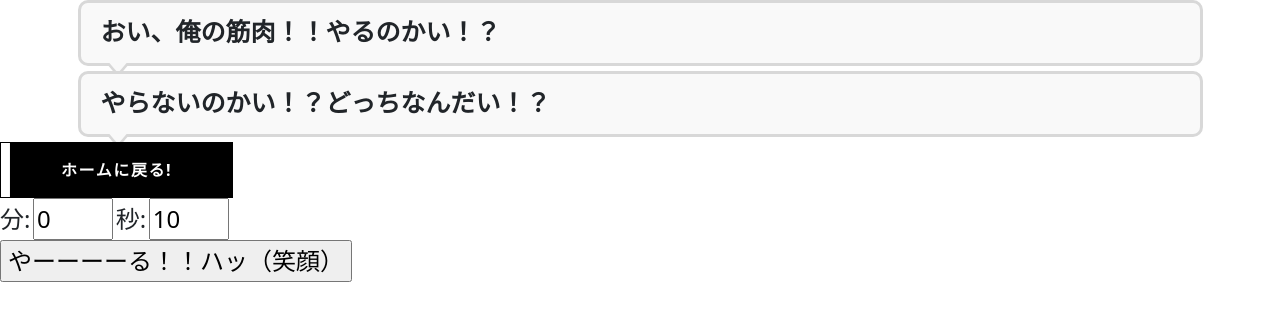
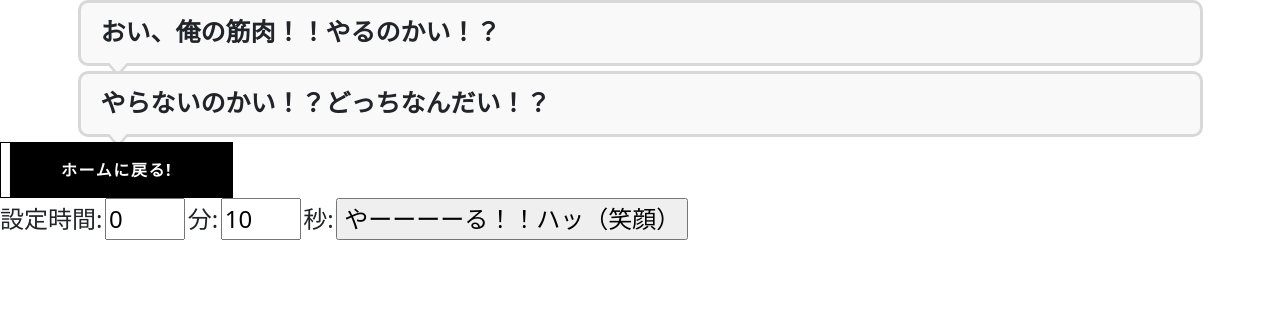
Before and after one commit to e215736/agile_mini_camp_VIP, a Flask app: page /test in a window 1280 px wide. Shown: the top 321 px of the page. Run offline with Flask 2, Linux system fonts and the light colour scheme.

Commit message:
27th cmmit : big count down

```diff
--- a/product/flask/testapp/templates/testapp/index2.html
+++ b/product/flask/testapp/templates/testapp/index2.html
@@ -7,11 +7,16 @@
 
 </div>
 
-<!-- ボタンを押すと、/templatesに飛ぶ -->
 <style>
     .btn,
     #start-button {
       font-size: 24px;
+    }
+
+    /* 新しいスタイルを追加 */
+    #timer-display {
+      font-size: 36px;
+      text-align: center;
     }
 </style>
 
@@ -20,72 +25,61 @@
   </form>
 
   <form id="timer-form" method="get">
+    <label for="minutes" style="font-size: 24px;">設定時間:</label>
+    <input type="number" id="minutes" name="minutes" min="0" max="60" value="0" style="font-size: 24px; width: 80px;">
     <label for="minutes" style="font-size: 24px;">分:</label>
-    <input type="number" id="minutes" name="minutes" min="0" max="60" value="0" style="font-size: 24px; width: 80px;">
 
+    <input type="number" id="seconds" name="seconds" min="0" max="59" value="10" style="font-size: 24px; width: 80px;">
     <label for="seconds" style="font-size: 24px;">秒:</label>
-    <input type="number" id="seconds" name="seconds" min="0" max="59" value="10" style="font-size: 24px; width: 80px;">
+
+    <input type="button" id="start-button" value='やーーーーる！！ハッ（笑顔）'>
 
   </form>
 
-  <input type="button" id="start-button" value='やーーーーる！！ハッ（笑顔）'>
 
 
+  <audio id="audio-element" src="/static/audio/{{ audio_file }}"></audio>
 
-  <audio id="audio-element" src="/static/audio/SiriPower.mp3"></audio>
+  <div id="timer-display"></div>
 
   <script>
-  // タイマーの表示要素を取得する
-  const timer = document.querySelector("#timer-form");
+  const timerDisplay = document.getElementById("timer-display"); // タイマーの表示要素を取得する
 
-  // スタートボタンを取得する
-  const startButton = document.querySelector("#start-button");
+  const startButton = document.getElementById("start-button"); // スタートボタンを取得する
+  const audioElement = document.getElementById("audio-element"); // 音声要素を取得する
 
-  // 音声要素を取得する
-  const audioElement = document.querySelector("#audio-element");
+  startButton.addEventListener("click", () => {
+    const minutes = parseInt(document.getElementById("minutes").value);
+    const seconds = parseInt(document.getElementById("seconds").value);
 
-  // スタートボタンを押した時の処理
-  startButton.addEventListener("click", () => {
-    // スピンボックスから分と秒を取得する
-    const minutes = parseInt(document.querySelector("#minutes").value);
-    const seconds = parseInt(document.querySelector("#seconds").value);
-
-    // 分と秒を秒数に変換する
     let totalSeconds = minutes * 60 + seconds;
 
-    // カウントダウン関数を定義する
     function countdown() {
-      // 秒数から分と秒に戻す
       let minutes = Math.floor(totalSeconds / 60);
       let seconds = totalSeconds % 60;
 
-      // 分と秒を2桁に揃える
       minutes = minutes.toString().padStart(2, "0");
       seconds = seconds.toString().padStart(2, "0");
 
       // タイマーの表示を更新する
-      timer.innerHTML = `<p>${minutes}:${seconds}</p>`;
+      timerDisplay.innerHTML = `<p>${minutes}:${seconds}</p>`;
 
-      // 秒数を減らす
       totalSeconds--;
 
-      // 秒数が0以下になったら
       if (totalSeconds < 0) {
-        // カウントダウンを停止する
         clearInterval(intervalId);
-        // 音声ファイルを再生する
+        const audioFiles = ["SiriPower.mp3", "SiriYa.mp3", "SiriEnd4.mp3"];
+        const audioFile = audioFiles[Math.floor(Math.random() * audioFiles.length)];
+        audioElement.src = `/static/audio/${audioFile}`;
         audioElement.play();
       }
     }
 
-    // カウントダウン関数を1秒ごとに実行する
     const intervalId = setInterval(countdown, 1000);
 
-    // スタートボタンを無効化する
     startButton.disabled = true;
-
   });
 
-  </script>
+</script>
 
 {% endblock %}
```
